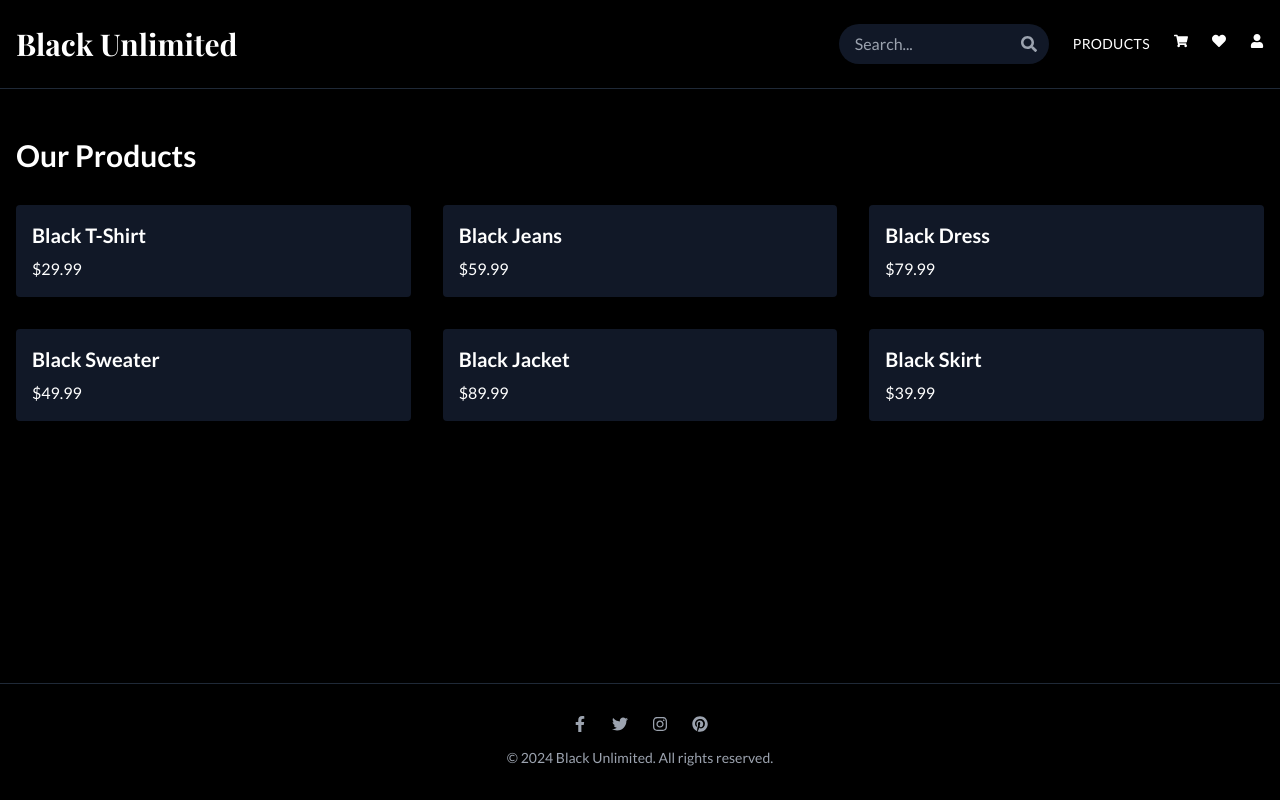
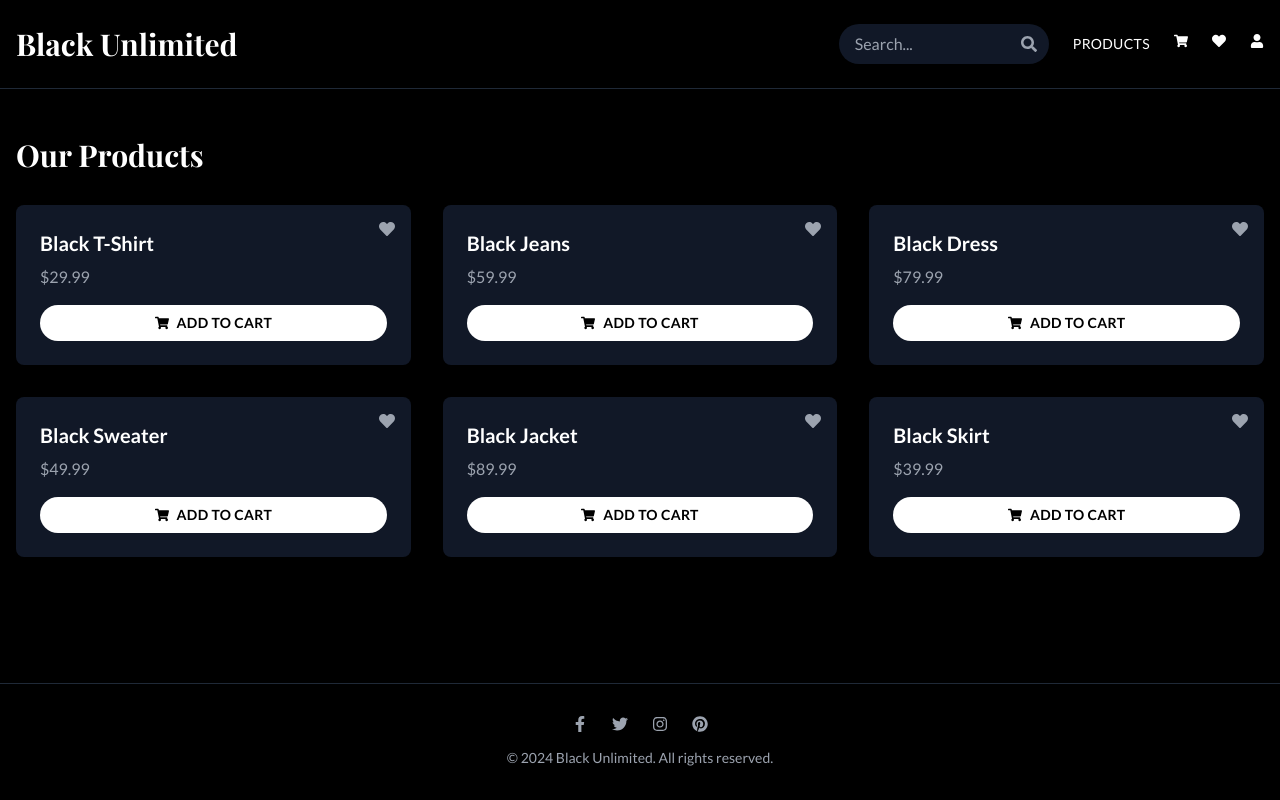
Before and after one commit to rishmi5h/BU-UI, a Next.js app: page /products in a window 1280 px wide. Built offline with nearby package versions, Linux system fonts and the light colour scheme; a web font is replaced by a local one.

Commit message:
Update page.tsx

```diff
--- a/app/products/page.tsx
+++ b/app/products/page.tsx
@@ -1,6 +1,12 @@
+'use client';
+
 import Link from 'next/link'
+import { FaHeart, FaShoppingCart } from 'react-icons/fa'
+import { useState } from 'react'
 
 export default function ProductsPage() {
+  const [wishlist, setWishlist] = useState<number[]>([]);
+
   const products = [
     { id: 1, name: 'Black T-Shirt', price: 29.99 },
     { id: 2, name: 'Black Jeans', price: 59.99 },
@@ -10,15 +16,33 @@ export default function ProductsPage() {
     { id: 6, name: 'Black Skirt', price: 39.99 },
   ]
 
+  const toggleWishlist = (id: number) => {
+    setWishlist(prev =>
+      prev.includes(id) ? prev.filter(item => item !== id) : [...prev, id]
+    );
+  };
+
   return (
     <div>
-      <h1 className="text-3xl font-bold mb-8">Our Products</h1>
+      <h1 className="text-3xl font-serif font-bold mb-8">Our Products</h1>
       <div className="grid grid-cols-1 md:grid-cols-3 gap-8">
         {products.map((product) => (
-          <Link key={product.id} href={`/products/${product.id}`} className="bg-gray-900 p-4 rounded hover:bg-gray-800 transition-colors">
-            <h2 className="text-xl font-semibold">{product.name}</h2>
-            <p className="mt-2">${product.price.toFixed(2)}</p>
-          </Link>
+          <div key={product.id} className="bg-gray-900 p-6 rounded-lg hover:bg-gray-800 transition-colors relative">
+            <button
+              onClick={() => toggleWishlist(product.id)}
+              className="absolute top-4 right-4 text-gray-400 hover:text-red-500 transition-colors"
+            >
+              <FaHeart className={wishlist.includes(product.id) ? "text-red-500" : ""} />
+            </button>
+            <Link href={`/products/${product.id}`}>
+              <h2 className="text-xl font-semibold mb-2">{product.name}</h2>
+              <p className="text-gray-400 mb-4">${product.price.toFixed(2)}</p>
+              <button className='flex items-center justify-center w-full bg-white text-black px-4 py-2 rounded-full hover:bg-gray-200 transition-colors text-sm uppercase tracking-wide font-bold'>
+                <FaShoppingCart className='mr-2' />
+                Add to Cart
+              </button>
+            </Link>
+          </div>
         ))}
       </div>
     </div>
```
